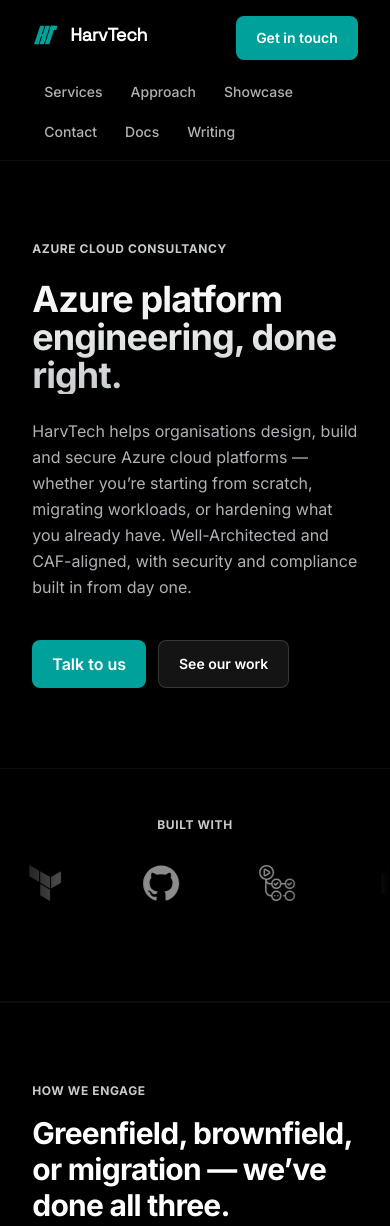
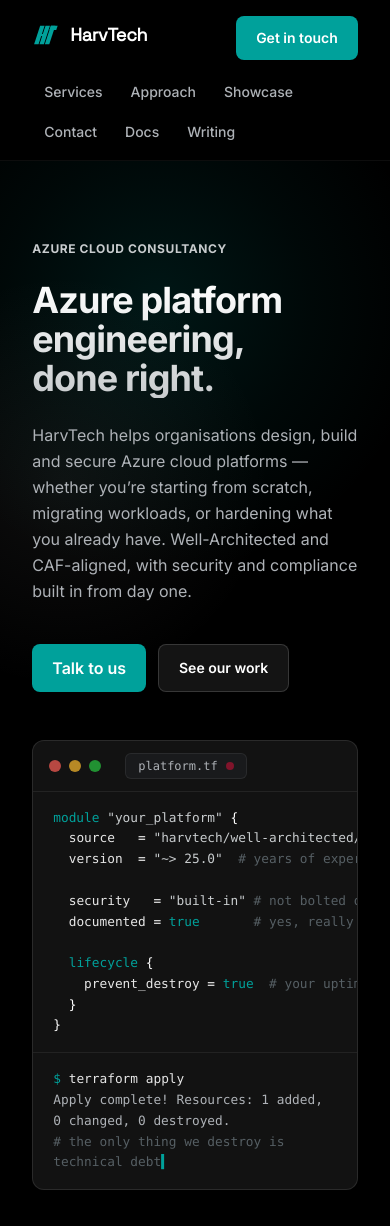
Before and after one commit to HarvtechUK/harvtech-site, an Astro site in the folder site/: page / in a window 390 px wide. Shown: the top 1226 px of the page. Built offline with nearby package versions, Linux system fonts and the light colour scheme; Astro itself is replaced by a stand-in of ours.

Commit message:
feat(site): hero code window, background glows, brand accents
- CodeWindow component: VS Code-style editor as the hero visual — HCL
  module block with consultancy jokes in the comments, terminal pane
  with a terraform apply punchline, blinking cursor (reduced-motion
  safe). Syntax colours stay inside the brand palette; the W13 red
  detail token appears once, as the tab's unsaved-changes dot.
- Hero: two-column layout (text / code window), teal radial glow
  top-right + faint silver wash left, headline rebalanced with
  text-balance instead of a hard break.
- CTA card: matching teal corner glow.
- min-w-0 on the code window grid track so the pre scrolls internally
  rather than forcing horizontal page overflow on mobile.

```diff
--- /dev/null
+++ b/site/src/components/CodeWindow.astro
@@ -0,0 +1,66 @@
+---
+/**
+ * CodeWindow — VS Code-style editor window used as the hero visual.
+ *
+ * Static markup, no syntax-highlighting dependency: the HCL snippet is
+ * hand-spanned with theme colours so the palette stays inside the brand
+ * system (teal keywords, silver strings, dark-grey comments). The one
+ * red element is the tab's unsaved-changes dot — the W13 "red detail"
+ * token used the way the theme docs intend: once, and small.
+ *
+ * The snippets live in frontmatter strings rendered via set:html —
+ * literal HCL/shell braces in the template would trip Astro's
+ * expression parser.
+ */
+
+const editorHtml = `<span class="text-primary">module</span> <span class="text-secondary">"your_platform"</span> {
+  <span class="text-text-hero">source</span>   = <span class="text-secondary">"harvtech/well-architected/azure"</span>
+  <span class="text-text-hero">version</span>  = <span class="text-secondary">"~&gt; 25.0"</span>  <span class="text-text-subtle"># years of experience, pinned</span>
+
+  <span class="text-text-hero">security</span>   = <span class="text-secondary">"built-in"</span> <span class="text-text-subtle"># not bolted on</span>
+  <span class="text-text-hero">documented</span> = <span class="text-primary">true</span>       <span class="text-text-subtle"># yes, really</span>
+
+  <span class="text-primary">lifecycle</span> {
+    <span class="text-text-hero">prevent_destroy</span> = <span class="text-primary">true</span>  <span class="text-text-subtle"># your uptime, protected</span>
+  }
+}`;
+
+const terminalHtml = `<span class="text-primary">$</span> <span class="text-text-hero">terraform apply</span><br />
+<span class="text-text-muted">Apply complete! Resources: 1 added, 0 changed, 0 destroyed.</span><br />
+<span class="text-text-subtle"># the only thing we destroy is technical debt</span><span class="cursor-blink text-primary">▍</span>`;
+---
+
+<div class="code-window border-border-medium bg-bg-2/90 w-full rounded-xl border shadow-2xl backdrop-blur-sm" aria-hidden="true">
+  <!-- Title bar -->
+  <div class="border-border-subtle flex items-center gap-2 border-b px-4 py-3">
+    <span class="h-3 w-3 rounded-full bg-[#ff5f57] opacity-70"></span>
+    <span class="h-3 w-3 rounded-full bg-[#febc2e] opacity-70"></span>
+    <span class="h-3 w-3 rounded-full bg-[#28c840] opacity-70"></span>
+    <div class="border-border-subtle bg-bg-3/60 ml-4 flex items-center gap-2 rounded-md border px-3 py-1">
+      <span class="font-mono text-xs text-text-muted">platform.tf</span>
+      <span class="bg-accent-red h-2 w-2 rounded-full" title="unsaved changes"></span>
+    </div>
+  </div>
+
+  <!-- Editor pane -->
+  <pre class="overflow-x-auto px-5 py-4 font-mono text-[0.8rem] leading-relaxed"><code set:html={editorHtml} /></pre>
+
+  <!-- Terminal pane -->
+  <div class="border-border-subtle border-t px-5 py-4">
+    <p class="font-mono text-[0.8rem] leading-relaxed" set:html={terminalHtml} />
+  </div>
+</div>
+
+<style>
+  @keyframes blink {
+    0%, 49% { opacity: 1; }
+    50%, 100% { opacity: 0; }
+  }
+  .cursor-blink {
+    animation: blink 1.1s steps(1) infinite;
+  }
+  /* Respect reduced-motion: solid cursor, no blink */
+  @media (prefers-reduced-motion: reduce) {
+    .cursor-blink { animation: none; }
+  }
+</style>
--- a/site/src/components/Hero.astro
+++ b/site/src/components/Hero.astro
@@ -1,14 +1,35 @@
 ---
-// Home page hero — consultancy positioning.
+// Home page hero — consultancy positioning. Text left, VS Code-style
+// editor window right (the "imagery" is proof-of-competence, not stock
+// photos). Teal and silver radial glows add depth behind both columns.
+import CodeWindow from './CodeWindow.astro';
 ---
 
 <section class="relative overflow-hidden">
-  <div class="container-page py-20 md:py-28 lg:py-32">
+  <!-- Background glows — pure CSS radial gradients, no assets.
+       Teal behind the code window, a fainter silver wash behind the
+       headline. pointer-events-none so they never intercept clicks. -->
+  <div
+    class="pointer-events-none absolute inset-0"
+    aria-hidden="true"
+  >
+    <div
+      class="absolute -top-32 right-[-10%] h-[34rem] w-[34rem]"
+      style="background: radial-gradient(circle, rgb(0 161 155 / 0.14) 0%, rgb(0 161 155 / 0.05) 40%, transparent 70%)"
+    ></div>
+    <div
+      class="absolute -left-40 top-24 h-[28rem] w-[28rem]"
+      style="background: radial-gradient(circle, rgb(200 204 206 / 0.07) 0%, transparent 65%)"
+    ></div>
+  </div>
+
+  <div class="container-page relative py-20 md:py-28 lg:py-32">
+    <div class="grid items-center gap-12 lg:grid-cols-[1.15fr_1fr]">
       <div class="max-w-3xl">
         <p class="eyebrow mb-6">Azure cloud consultancy</p>
 
-      <h1 class="title-display hero-gradient mb-6 leading-[1.05]">
-        Azure platform<br />engineering, done right.
+        <h1 class="hero-gradient mb-6 text-4xl font-bold tracking-tight leading-[1.08] text-balance md:text-5xl">
+          Azure platform engineering, done right.
         </h1>
 
         <p class="body-muted max-w-2xl text-lg">
@@ -28,5 +49,13 @@
           </a>
         </div>
       </div>
+
+      <!-- min-w-0 lets the code window's pre shrink below its
+           min-content width and scroll internally, instead of
+           blowing the grid track out past the viewport on mobile -->
+      <div class="min-w-0">
+        <CodeWindow />
+      </div>
+    </div>
   </div>
 </section>
--- a/site/src/pages/index.astro
+++ b/site/src/pages/index.astro
@@ -142,8 +142,14 @@ const engagementModes = [
   <!-- CTA -->
   <section class="border-border-faintest border-t">
     <div class="container-page py-20">
-      <div class="card p-10 md:p-14">
-        <div class="grid items-center gap-8 md:grid-cols-[1.4fr_1fr]">
+      <div class="card relative overflow-hidden p-10 md:p-14">
+        <!-- Teal corner glow — mirrors the hero treatment -->
+        <div
+          class="pointer-events-none absolute -right-24 -top-24 h-80 w-80"
+          style="background: radial-gradient(circle, rgb(0 161 155 / 0.16) 0%, transparent 70%)"
+          aria-hidden="true"
+        ></div>
+        <div class="relative grid items-center gap-8 md:grid-cols-[1.4fr_1fr]">
           <div>
             <p class="eyebrow mb-3">Get started</p>
             <h2 class="title-section mb-4">Let&rsquo;s talk about your platform.</h2>
```
Lines whose indentation alone changed are shown as unchanged.
